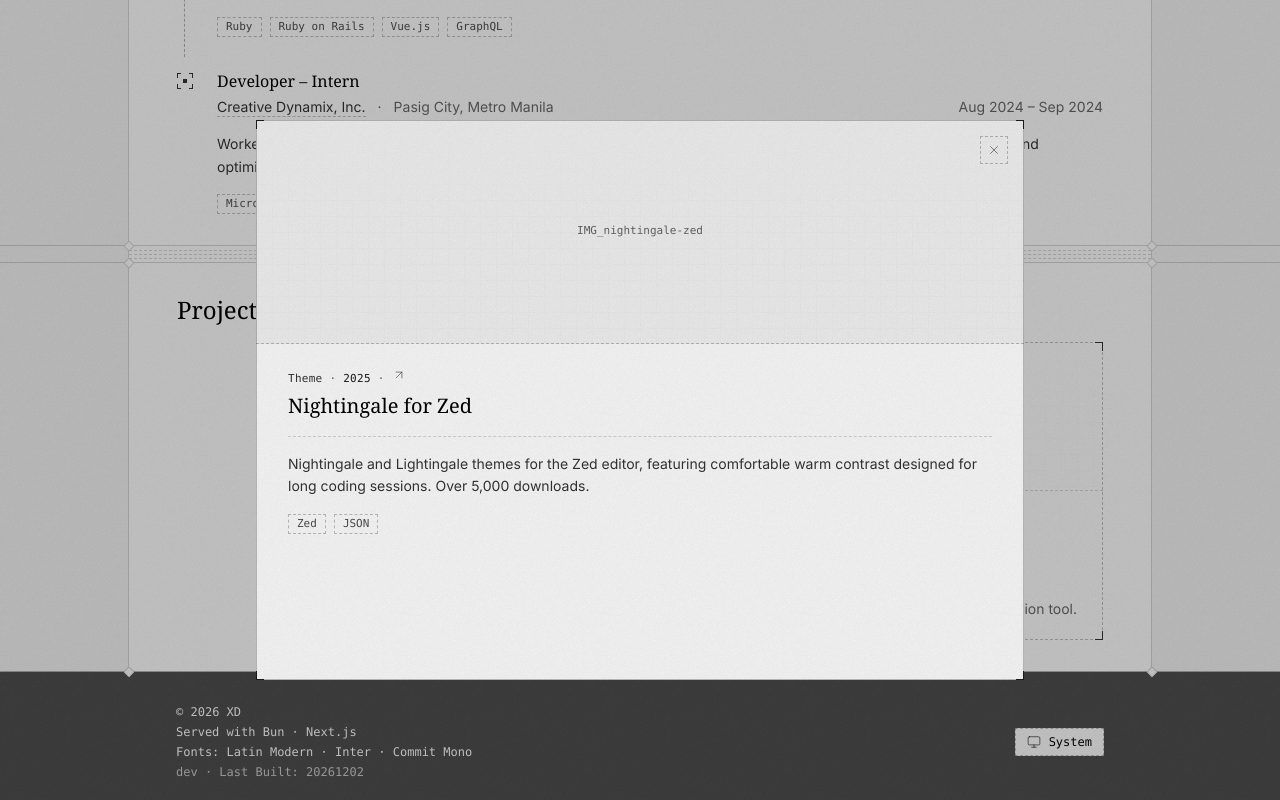
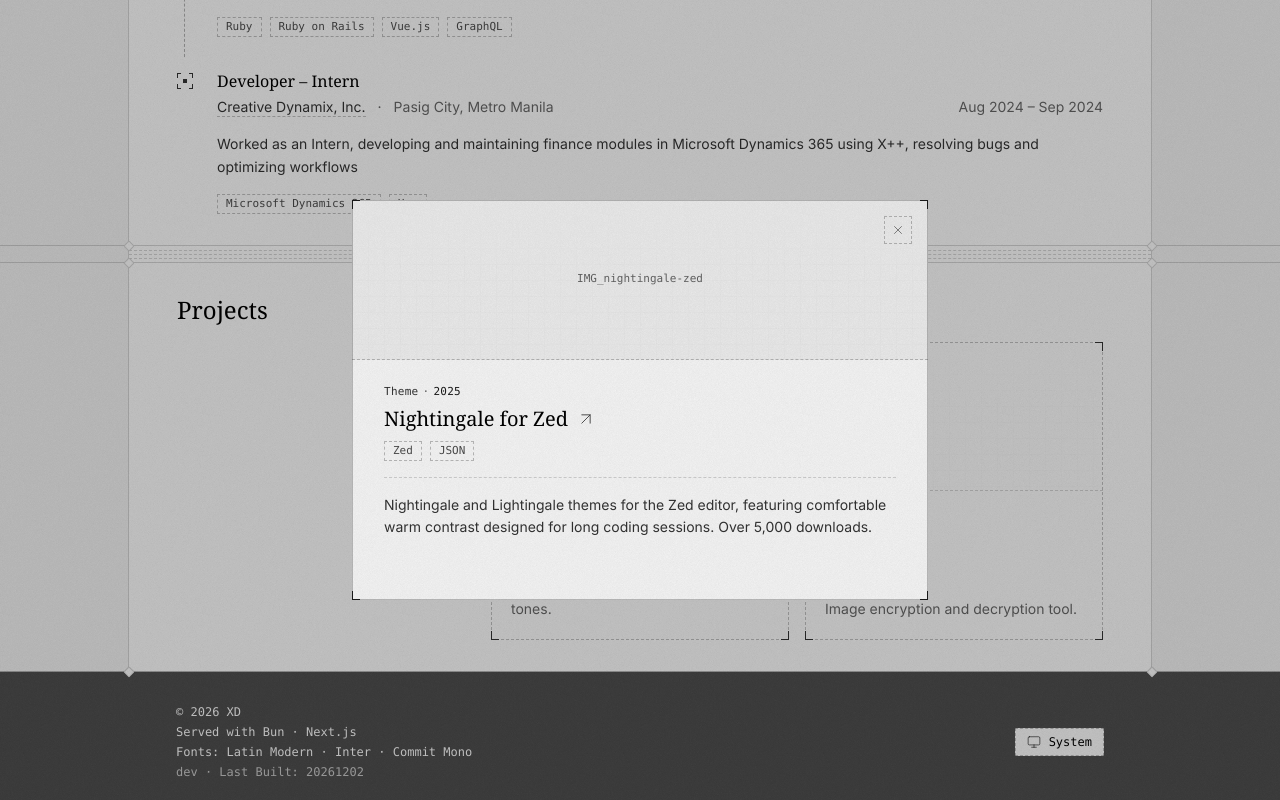
Before and after one commit to xeind/xeind.net, a Next.js app: page / in a window 1280 px wide. Both pictures are taken after a click on the button 326 px from the left and 1310 px from the top of the page. Shown: the part 819-1619 px from the top of the page. Built offline with nearby package versions, Linux system fonts and the light colour scheme.

Commit message:
feat: refine project modal layout and sizing

```diff
--- a/components/sections/ProjectGrid.tsx
+++ b/components/sections/ProjectGrid.tsx
@@ -273,7 +273,7 @@
           <div className="pointer-events-none fixed inset-0 z-50 flex items-center justify-center p-4">
             <motion.div
               layoutId={`card-${activeProject.id}`}
-              className="bg-card pointer-events-auto relative flex h-[70vh] w-full max-w-3xl flex-col overflow-hidden"
+              className="bg-card pointer-events-auto relative flex h-[50vh] w-full max-w-xl flex-col overflow-hidden"
               style={{ borderRadius: 0 }}
               ref={modalRef}
               transition={
@@ -327,9 +327,9 @@
               >
                 {/* Header — same order as card: type then title */}
                 <div className="mb-4">
-                  <motion.p
+                  <motion.div
                     layoutId={`type-${activeProject.id}`}
-                    className="mb-1 font-mono text-[0.6875rem] tracking-wide"
+                    className="mb-1 flex items-center gap-1 font-mono text-[0.6875rem] tracking-wide"
                     transition={
                       prefersReducedMotion
                         ? { duration: 0 }
@@ -337,26 +337,10 @@
                     }
                   >
                     <span className="text-accent">{activeProject.type}</span>
-                    <span className="text-foreground/60"> · </span>
+                    <span className="text-foreground/60">·</span>
                     <span className="text-tertiary">{activeProject.year}</span>
-                    {(activeProject.liveUrl || activeProject.githubUrl) && (
-                      <>
-                        <span className="text-foreground/60"> · </span>
-                        <a
-                          href={activeProject.liveUrl || activeProject.githubUrl}
-                          target="_blank"
-                          rel="noopener noreferrer"
-                          className="text-accent hover:text-tertiary inline-flex items-center transition-colors motion-reduce:transition-none"
-                          style={tFast}
-                        >
-                          <ArrowUpRight
-                            size={ICON_CONFIG.sizes.sm}
-                            strokeWidth={ICON_CONFIG.strokeWidth}
-                          />
-                        </a>
-                      </>
-                    )}
-                  </motion.p>
+                  </motion.div>
+                  <div className="flex items-center gap-2">
                     <motion.h3
                       id="modal-title"
                       layoutId={`title-${activeProject.id}`}
@@ -369,6 +353,37 @@
                     >
                       {activeProject.title}
                     </motion.h3>
+                    {(activeProject.liveUrl || activeProject.githubUrl) && (
+                      <a
+                        href={activeProject.liveUrl || activeProject.githubUrl}
+                        target="_blank"
+                        rel="noopener noreferrer"
+                        className="text-accent hover:text-tertiary flex items-center transition-colors motion-reduce:transition-none"
+                        style={tFast}
+                        aria-label={`Open ${activeProject.title} in new tab`}
+                      >
+                        <ArrowUpRight
+                          size={ICON_CONFIG.sizes.md}
+                          strokeWidth={ICON_CONFIG.strokeWidth}
+                        />
+                      </a>
+                    )}
+                  </div>
+
+                  {/* Technologies */}
+                  {activeProject.technologies && activeProject.technologies.length > 0 && (
+                    <motion.div
+                      layout
+                      initial={{ opacity: 0 }}
+                      animate={{ opacity: 1 }}
+                      exit={{ opacity: 0, transition: { duration: 0.05 } }}
+                      className={`mt-2 flex flex-wrap ${GAP_SPACING.xs}`}
+                    >
+                      {activeProject.technologies.map((tech) => (
+                        <Badge key={tech}>{tech}</Badge>
+                      ))}
+                    </motion.div>
+                  )}
                 </div>
 
                 {/* Dashed separator */}
@@ -384,21 +399,6 @@
                 >
                   {activeProject.longDescription || activeProject.description}
                 </motion.p>
-
-                {/* Technologies */}
-                {activeProject.technologies && (
-                  <motion.div
-                    layout
-                    initial={{ opacity: 0 }}
-                    animate={{ opacity: 1 }}
-                    exit={{ opacity: 0, transition: { duration: 0.05 } }}
-                    className={`mt-auto flex flex-wrap ${GAP_SPACING.xs}`}
-                  >
-                    {activeProject.technologies.map((tech) => (
-                      <Badge key={tech}>{tech}</Badge>
-                    ))}
-                  </motion.div>
-                )}
               </motion.div>
             </motion.div>
           </div>
```
Lines whose indentation alone changed are shown as unchanged.
